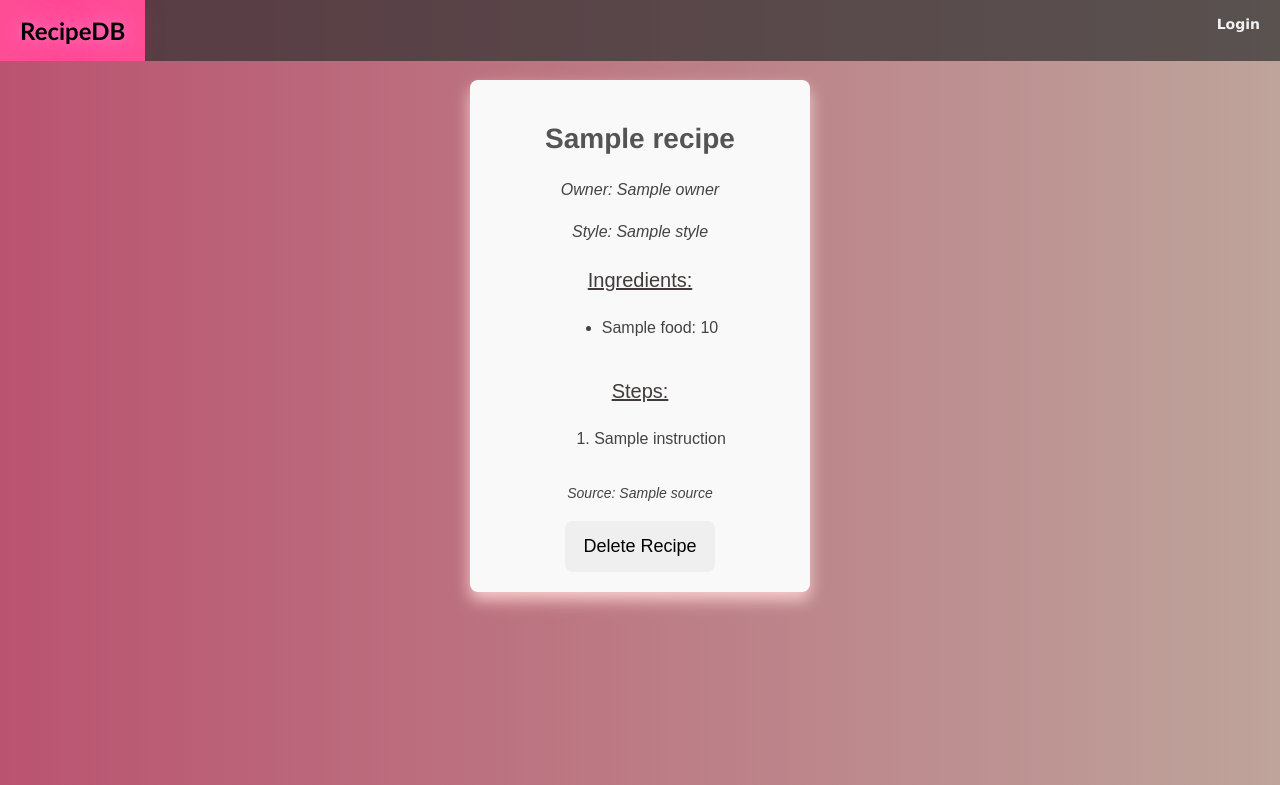
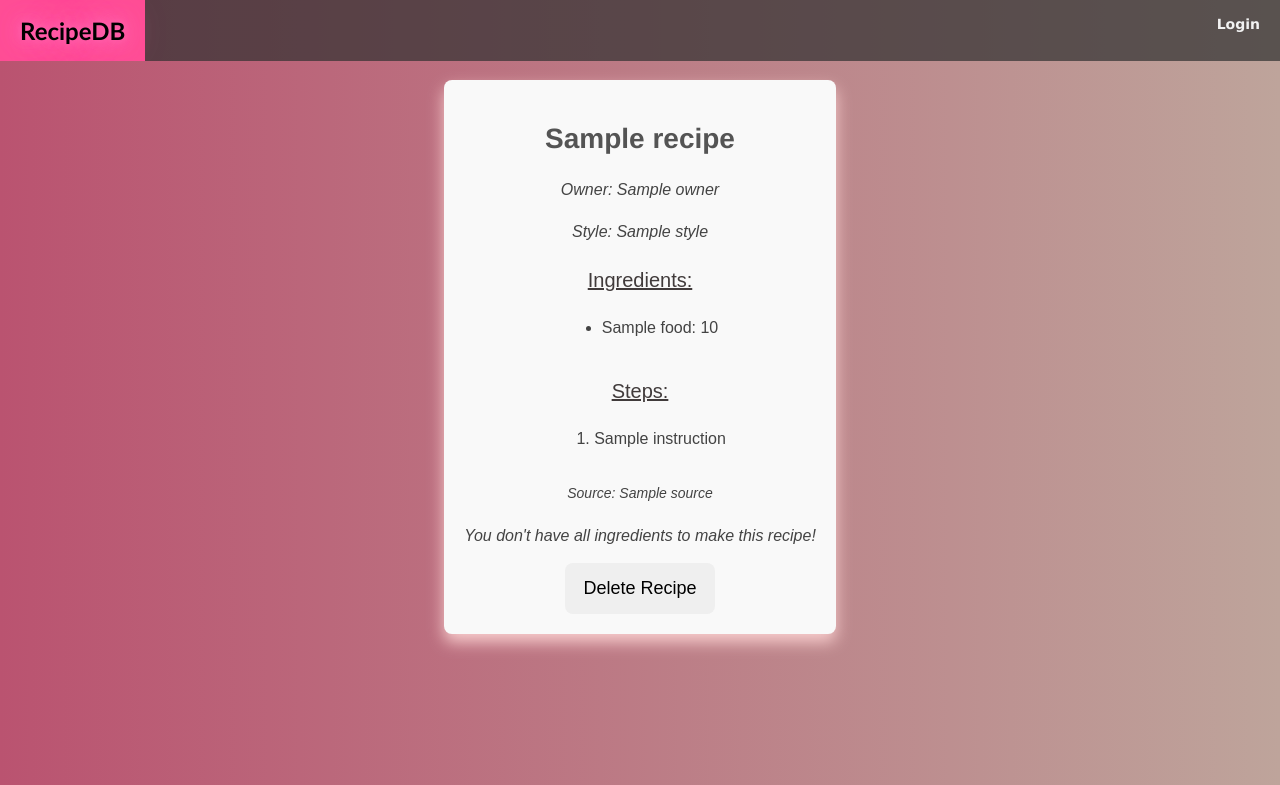
Before and after one commit to JaimeGOTU/recipeDB, a Flask app: template templates/saved_recipes.html in a window 1280 px wide. Shown: the top 785 px of the page. Run offline with Flask 3, Linux system fonts and the light colour scheme; the template is opened without the code that fills it: most values are stand-ins (such as "Sample title", 1, 10 or a date in 2020); some web fonts are replaced.

Commit message:
On SAVED RECIPES now a user will get warnings if they dont own the ingredients to make the recipe or if the recipe uses an ingredient they are allergic to

```diff
--- a/controller/main.py
+++ b/controller/main.py
@@ -129,6 +129,7 @@ def saved_recipes():
         for recipe in recipes:
             recipe['Steps'] = json.loads(recipe['Steps'])
             recipe['Allergy'] = database.contains_allergies(recipe["RecName"],get_username(email))
+            recipe['Sufice'] = database.check_sufficient_ingredients(recipe["RecName"],get_username(email))
     return render_template('saved_recipes.html', active_page='saved_recipes', name=name, email=email, picture=picture, recipes=recipes)
 
 @main.route('/my_recipes')
--- a/templates/saved_recipes.html
+++ b/templates/saved_recipes.html
@@ -28,6 +28,9 @@
                         {% if recipe.Allergy %}
                             <p class="recipe-steps-title">CONTAINS INGREDIENTS YOU ARE ALLERGIC TO!!!</p>
                         {% endif %}
+                        {% if not recipe.Sufice %}
+                            <p class="recipe-style">You don't have all ingredients to make this recipe!</p>
+                        {% endif %}
                         <button class="select-recipe-button">Delete Recipe</button>
                     </div>
                 {% endfor %}
```
